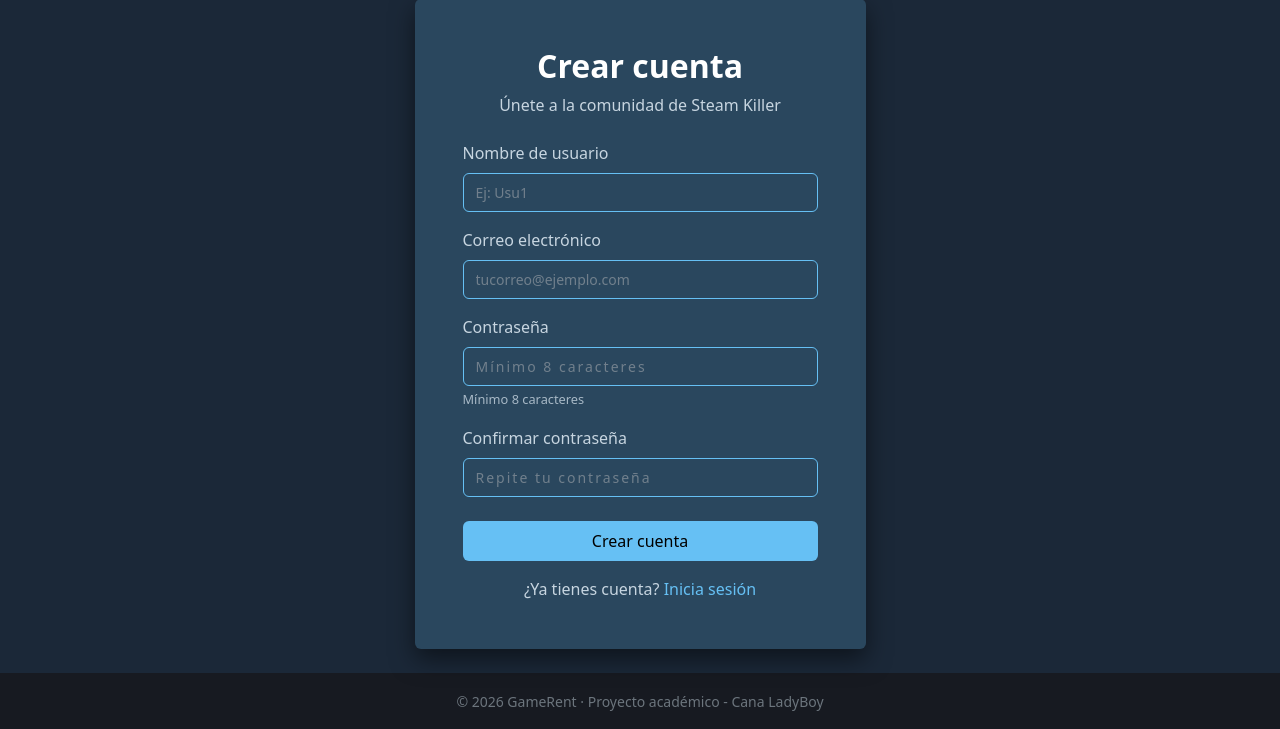
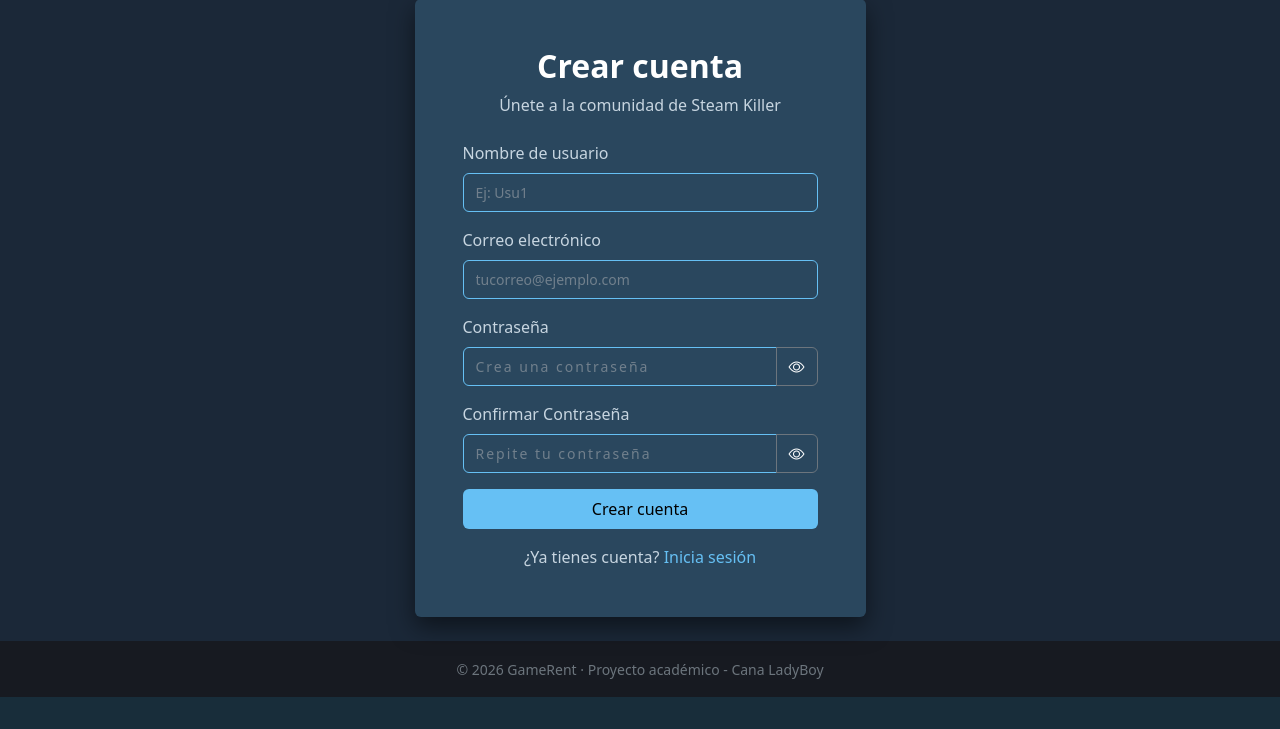
Before and after one commit to AlejandroSuarezCampos/TFG, a PHP site: page /registro.php in a window 1280 px wide. Shown: the part 105-834 px from the top of the page. After the commit the page ends 802 px from the top, so only its background shows below. Run offline with PHP 8.4, Linux system fonts and the light colour scheme.

Commit message:
Ojo para mostrar/ocultar contraseña en el login y registro

```diff
--- a/cabezera.php
+++ b/cabezera.php
@@ -11,8 +11,10 @@
   <title>Steam Killer</title>
   <meta name="viewport" content="width=device-width, initial-scale=1">
   <link href="https://cdn.jsdelivr.net/npm/bootstrap@5.3.2/dist/css/bootstrap.min.css" rel="stylesheet">
+  <link rel="stylesheet" href="https://cdn.jsdelivr.net/npm/bootstrap-icons@1.11.0/font/bootstrap-icons.css">
   <link href="./styles/css.css" rel="stylesheet">
   <script src="./js/async.js"></script>
+  <script src="./js/scripts.js"></script>
 </head>
 
 <body>
--- /dev/null
+++ b/js/scripts.js
@@ -0,0 +1,12 @@
+function togglePass(inputId, iconoId){
+    let input=document.getElementById(inputId);
+    let icono=document.getElementById(iconoId);
+
+    if(input.type=="password"){
+        input.type="text";
+        icono.classList.replace('bi-eye', 'bi-eye-slash');
+    }else{
+        input.type="password";
+        icono.classList.replace('bi-eye-slash', 'bi-eye');
+    }
+}
--- a/registro.php
+++ b/registro.php
@@ -37,16 +37,25 @@ include_once("cabezera.php");
             <!-- Contraseña -->
             <div class="mb-3">
               <label for="password" class="form-label text">Contraseña</label>
-              <input type="password" class="form-control modern-input" id="password" placeholder="Mínimo 8 caracteres">
-              <small class="text password-hint">Mínimo 8 caracteres</small>
+              <div class="input-group">
+                <input type="password" class="form-control modern-input" id="password" placeholder="Crea una contraseña">
+                <button class="btn btn-outline-secondary text-white" type="button" onclick="togglePass('password', 'eyePass')">
+                  <i class="bi bi-eye" id="eyePass"></i>
+                </button>
+              </div>
             </div>
 
             <div class="alert error-message mt-4 oculto" id="errorContrasena"></div>
 
             <!-- Confirmar Contraseña -->
-            <div class="mb-4">
-              <label for="confirm_password" class="form-label text">Confirmar contraseña</label>
-              <input type="password" class="form-control modern-input" id="confirm_password" placeholder="Repite tu contraseña">
+            <div class="mb-3">
+              <label for="confirm_password" class="form-label text">Confirmar Contraseña</label>
+              <div class="input-group">
+                <input type="password" class="form-control modern-input" id="confirm_password" placeholder="Repite tu contraseña">
+                <button class="btn btn-outline-secondary text-white" type="button" onclick="togglePass('confirm_password', 'eyeConfirm')">
+                  <i class="bi bi-eye" id="eyeConfirm"></i>
+                </button>
+              </div>
             </div>
 
             <div class="alert error-message mt-4 oculto" id="errorContrasena2"></div>
@@ -70,7 +79,20 @@ include_once("cabezera.php");
     </div>
   </div>
 </div>
+<script>
+function togglePass(inputId, iconoId) {
+  let input=document.getElementById(inputId);
+  let icono=document.getElementById(iconoId);
 
+  if(input.type=="password"){
+    input.type="text";
+    icono.classList.replace('bi-eye', 'bi-eye-slash');
+  }else{
+    input.type="password";
+    icono.classList.replace('bi-eye-slash', 'bi-eye');
+  }
+}
+</script>
 <?php
 include_once("pie.php");
 ?>
```
Also changed, not shown: login.php (+6 -1 lines).
